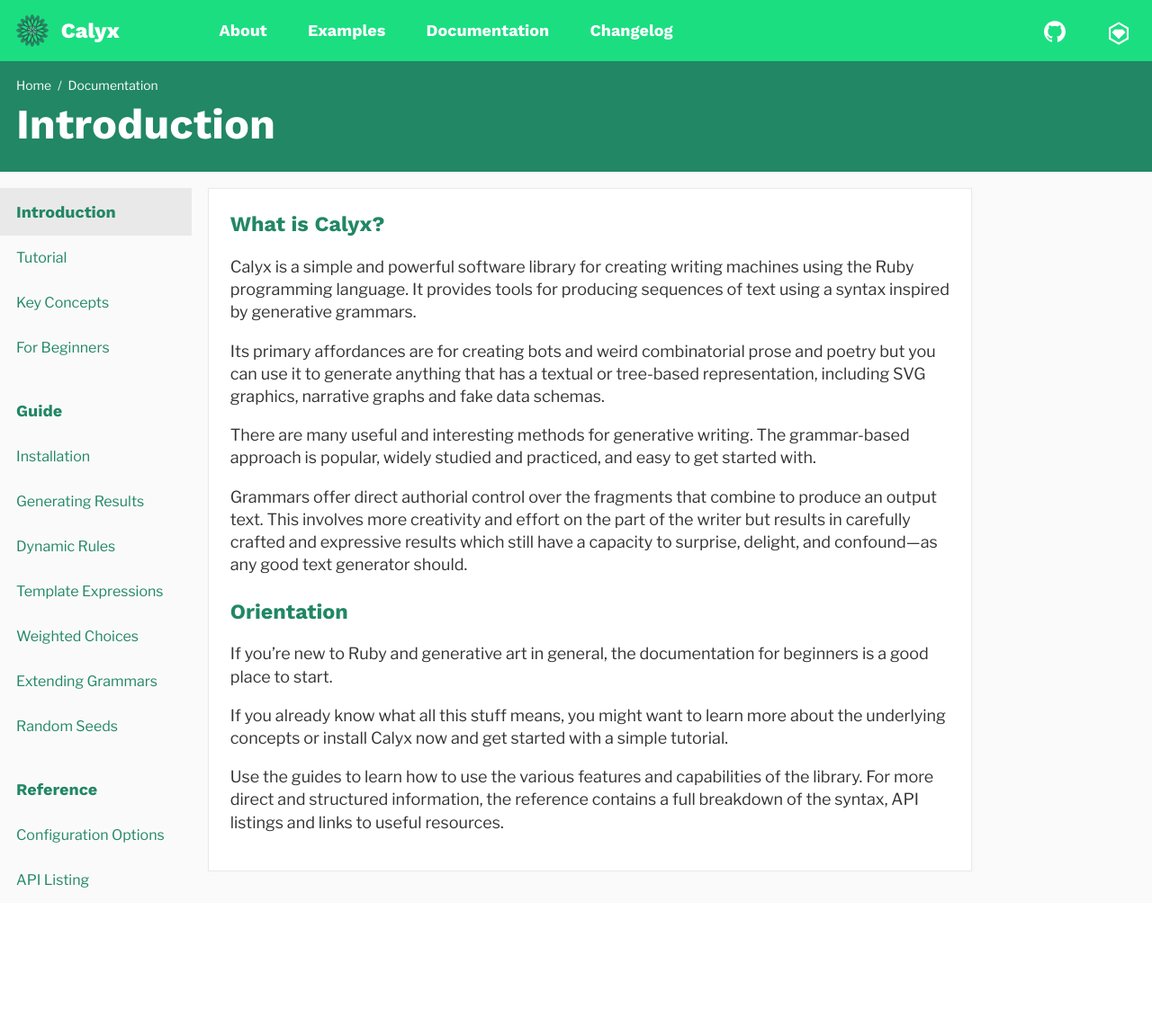
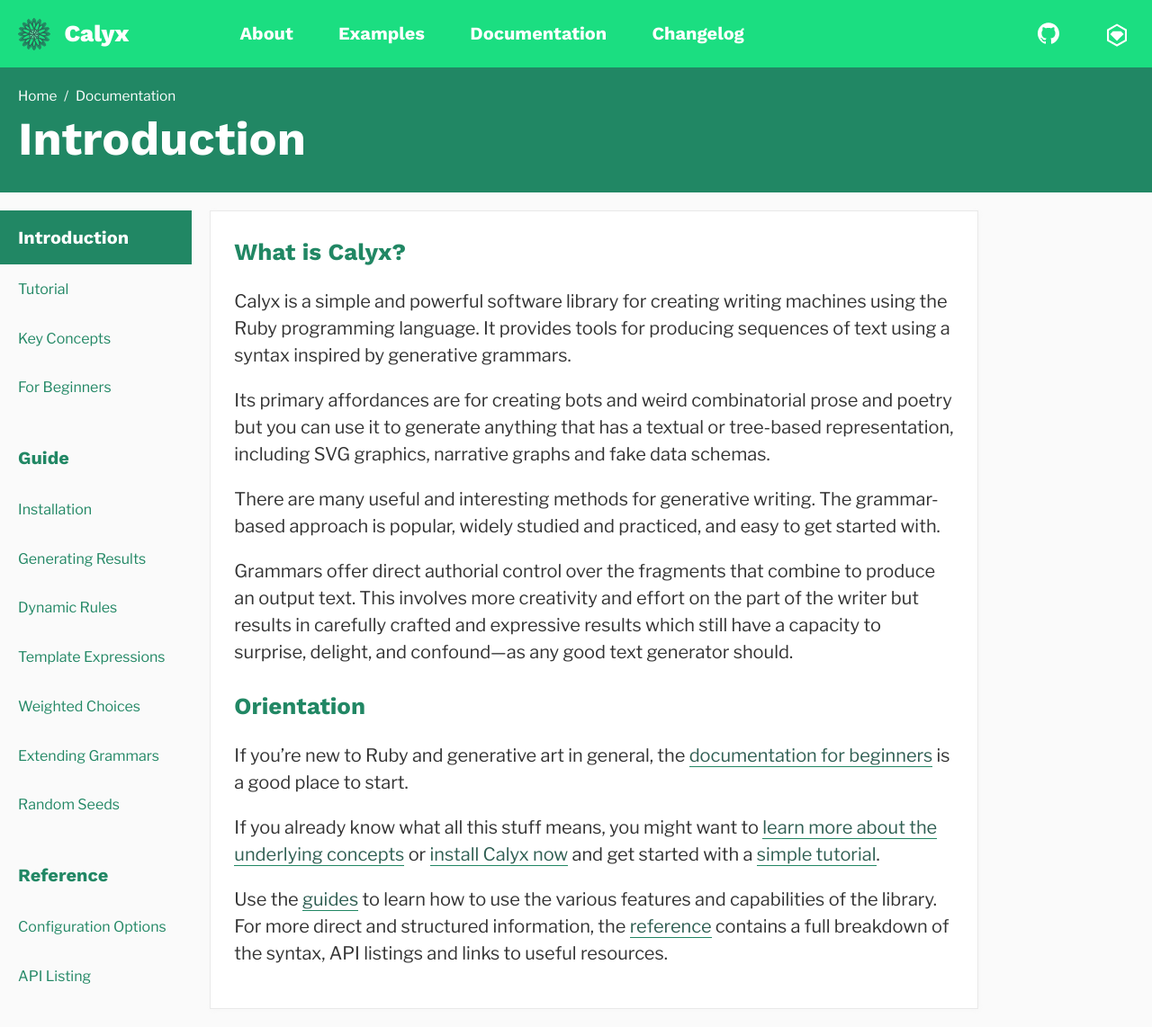
Before and after one commit to maetl/calyx, a Jekyll site: the page built from docs/content/docs/intro.md, in a window 1280 px wide. Shown: the whole page at 90% size. Built offline with Jekyll 4.4.1, drawn with Linux system fonts in a browser that asks for light colours; before the commit the page ends 1004 px from its top, so only the background shows below that.

Commit message:
Tidy up line height and body content links

```diff
--- a/docs/_styles/styleguide.scss
+++ b/docs/_styles/styleguide.scss
@@ -2,6 +2,8 @@
 $color-light: #fafafa;
 $color-dark: #333;
 $color-edge: #e9e9e9;
+
+$color-link: #555;
 
 $color-aquamarine: #76FABB;
 $color-meadow: #1BDE81;
--- a/docs/_styles/typography.scss
+++ b/docs/_styles/typography.scss
@@ -7,21 +7,21 @@
 $font-code-family: "Inconsolata", "Monaco", monospace;
 
 html {
-  font-size: 16px;
+  font-size: 18px;
 
   // @include tablet {
   //   font-size: 16px;
   // }
 
   @include desktop {
-    font-size: 18px;
+    font-size: 20px;
   }
 }
 
 body {
   font-family: $font-body-family;
   font-weight: $font-body-weight;
-  line-height: 1.4;
+  line-height: 1.5;
 }
 
 h1,h2,h3,h4,h5,h6 {
--- a/docs/assets/calyx-docs.css
+++ b/docs/assets/calyx-docs.css
@@ -67,15 +67,15 @@
   border: 0; }
 
 html {
-  font-size: 16px; }
+  font-size: 18px; }
   @media (min-width: 1024px) {
     html {
-      font-size: 18px; } }
+      font-size: 20px; } }
 
 body {
   font-family: "Libre Franklin", sans-serif;
   font-weight: 400;
-  line-height: 1.4; }
+  line-height: 1.5; }
 
 h1, h2, h3, h4, h5, h6 {
   font-family: "Work Sans", sans-serif;
@@ -649,24 +649,18 @@
 .docs-sidebar {
   background-color: #fafafa;
   width: 10rem; }
+  .docs-sidebar .menu-label a, .docs-sidebar .menu-list a {
+    color: #218764; }
+    .docs-sidebar .menu-label a.is-active, .docs-sidebar .menu-list a.is-active {
+      color: #fff;
+      background-color: #218764; }
+    .docs-sidebar .menu-label a:hover:not(.is-active), .docs-sidebar .menu-list a:hover:not(.is-active) {
+      background-color: #e9e9e9; }
   .docs-sidebar .menu-label {
     font-weight: 700;
     font-family: "Work Sans", sans-serif; }
-    .docs-sidebar .menu-label a {
-      color: #218764; }
-      .docs-sidebar .menu-label a.is-active {
-        background-color: #e9e9e9; }
-      .docs-sidebar .menu-label a:hover {
-        background-color: #e9e9e9; }
   .docs-sidebar .menu-list {
     font-weight: 400; }
-    .docs-sidebar .menu-list a {
-      color: #218764; }
-      .docs-sidebar .menu-list a.is-active {
-        background-color: #218764;
-        color: #fff; }
-      .docs-sidebar .menu-list a:hover {
-        background-color: #e9e9e9; }
 
 .docs-content {
   min-width: 83.3333333%; }
@@ -681,6 +675,9 @@
     max-width: 800px;
     border: 1px solid #e9e9e9;
     box-shadow: 1px 1px 6px 0px rgba(233, 233, 233, 0.2); }
+    .docs-content .content a {
+      color: #2F5E52;
+      border-bottom: 1px solid #218764; }
     .docs-content .content h1, .docs-content .content h2, .docs-content .content h3 {
       color: #218764;
       margin-top: 1.3rem; }
```
Also changed, not shown: docs/docs.scss (+18 -21 lines).
